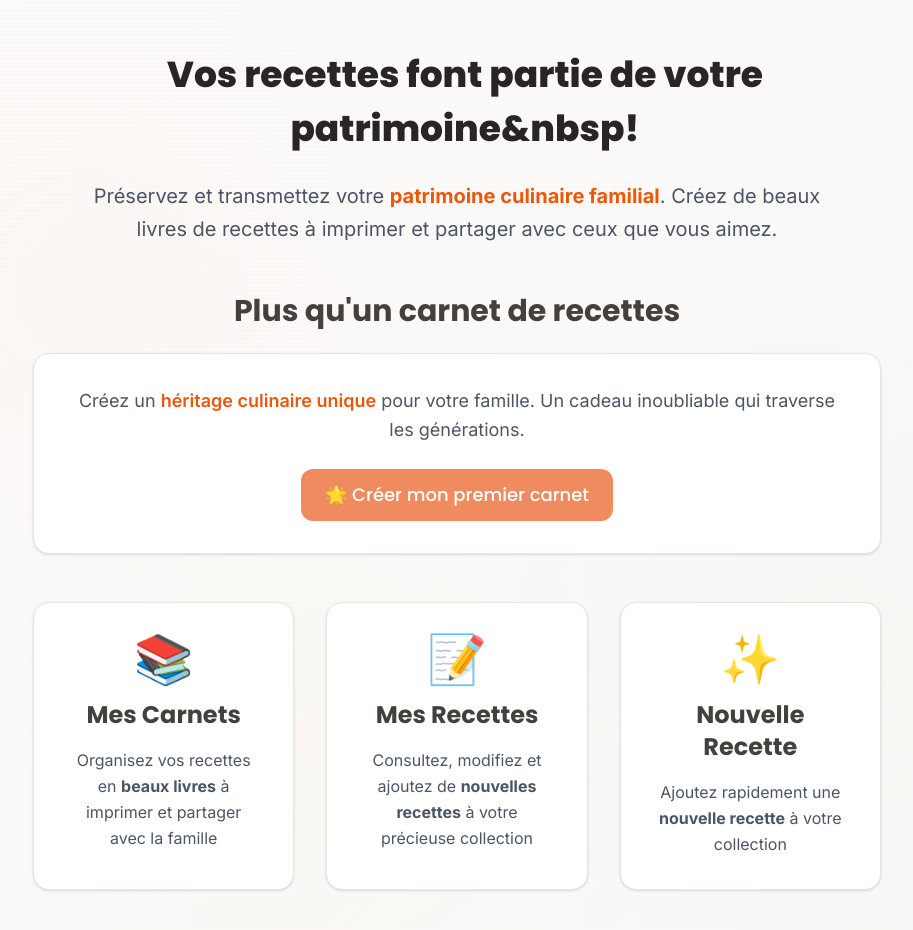
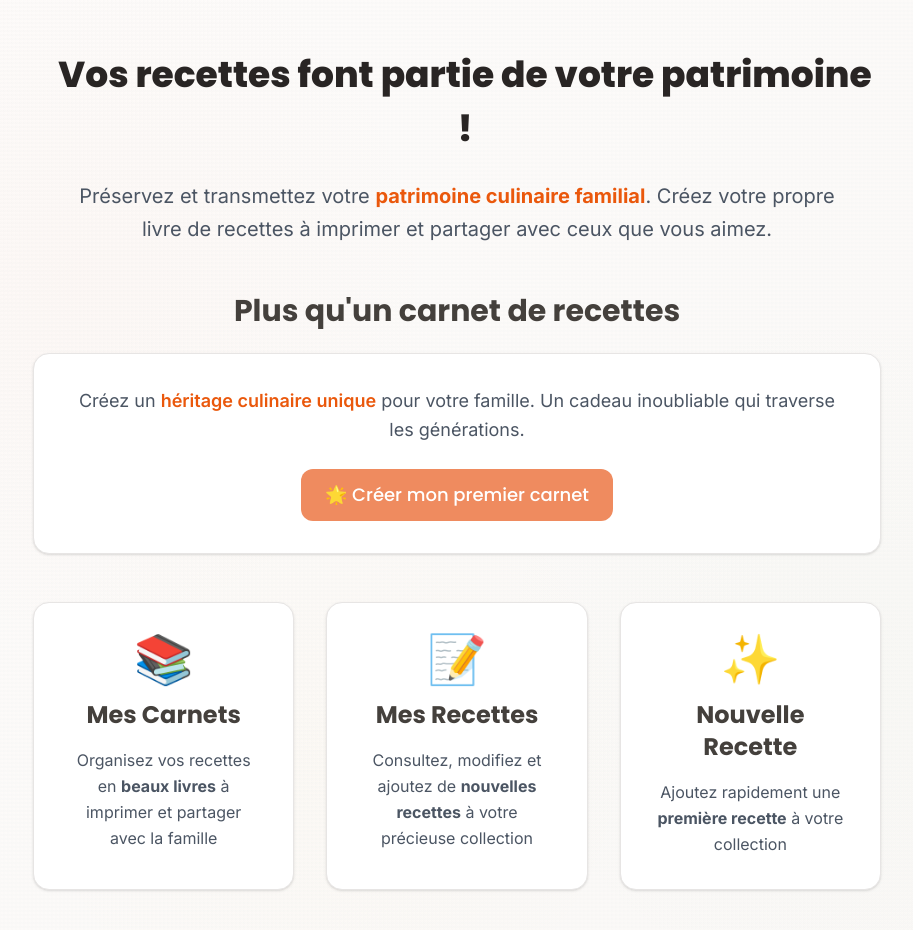
Before and after one commit to oliviertgpls-tech/Fdt-2, a Next.js app: page / in a window 1280 px wide. Shown: the top 930 px of the page, without its empty margins (183-1096 px from the left). Built offline with nearby package versions, Linux system fonts and the light colour scheme.

Commit message:
Update page.tsx

```diff
--- a/app/page.tsx
+++ b/app/page.tsx
@@ -8,13 +8,13 @@ export default function HomePage() {
         <div className="flex items-center justify-center gap-4 mb-6">
           <div className="text-6xl"></div>
           <h1 style={{ color: '#292524' }}>
-            Vos recettes font partie de votre patrimoine&nbsp!
+            Vos recettes font partie de votre patrimoine !
           </h1>
         </div>
 
         <p className="text-xl text-gray-600 max-w-3xl mx-auto leading-relaxed">
           Préservez et transmettez votre <strong className="text-orange-600">patrimoine culinaire familial</strong>.
-          Créez de beaux livres de recettes à imprimer et partager avec ceux que vous aimez.
+          Créez votre propre livre de recettes à imprimer et partager avec ceux que vous aimez.
         </p>
       </div>
 
@@ -79,7 +79,7 @@ export default function HomePage() {
               Nouvelle Recette
             </h3>
             <p className="text-gray-600 leading-relaxed">
-              Ajoutez rapidement une <strong>nouvelle recette</strong> à votre collection
+              Ajoutez rapidement une <strong>première recette</strong> à votre collection
             </p>
           </div>
         </Link>
```
